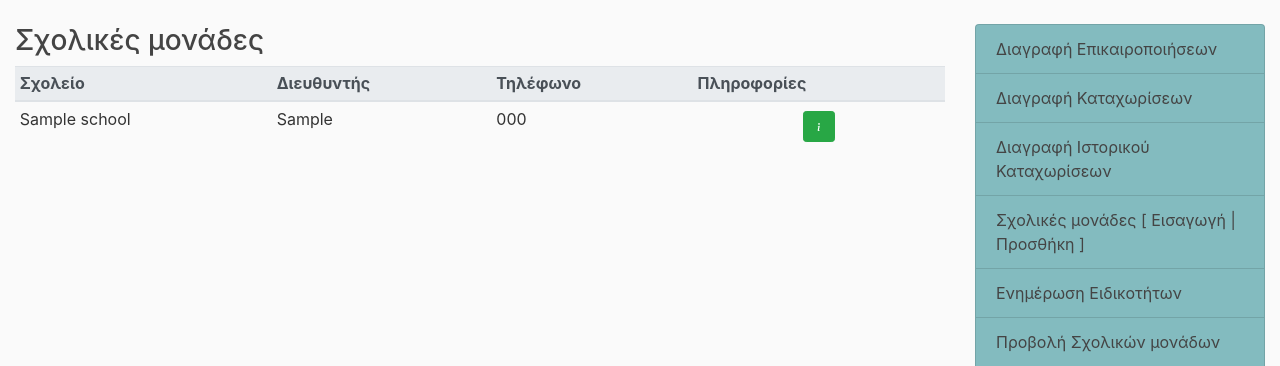
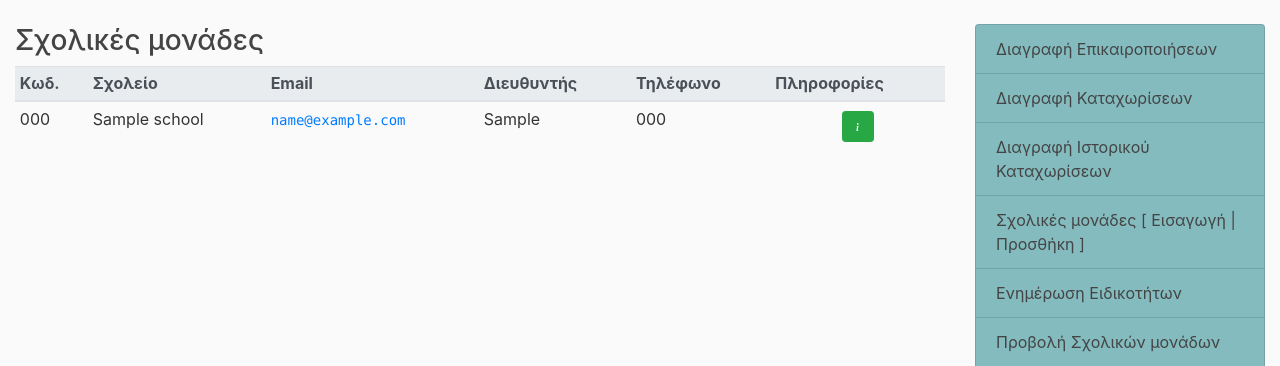
Before and after one commit to dideher/vacancies, a Django app: page /schools/ in a window 1280 px wide. Shown: the part 56-422 px from the top of the page. Run offline with Django 3.2, Linux system fonts and the light colour scheme; a user stored in the database is signed in; tables that the repository leaves empty hold one stand-in row (values such as "Sample post"); parts of the project's set-up code (start-up, migrations or seed data) failed here and were passed over; some libraries are stand-ins or nearby versions.

Commit message:
updated school html templates to contain additional attributes

```diff
--- a/app/schools/templates/schools/school_detail.html
+++ b/app/schools/templates/schools/school_detail.html
@@ -6,12 +6,16 @@
         <table class="table">
             <tbody>
             <tr>
+                <td style="width: 40%">Κωδικός Υπουργείου</td>
+                <td>{{ school.ministry_code|default:'-' }}</td>
+            </tr>
+            <tr>
                 <td style="width: 40%">Ονομασία</td>
                 <td>{{ school.name }}</td>
             </tr>
             <tr>
                 <td>Email</td>
-                <td>{{ school.email }}</td>
+                <td><a href="mailto:{{ school.email }}"><code>{{ school.email }}</code></a></td>
             </tr>
             <tr>
                 <td>Διευθυντής</td>
--- a/app/schools/templates/schools/schools.html
+++ b/app/schools/templates/schools/schools.html
@@ -5,7 +5,9 @@
     <table class="table table-hover table-sm">
         <thead class="thead-light">
             <tr>
+                <th>Κωδ.</th>
                 <th>Σχολείο</th>
+                <th>Email</th>
                 <th>Διευθυντής</th>
                 <th>Τηλέφωνο</th>
                 <th>Πληροφορίες</th>
@@ -14,8 +16,10 @@
         <tbody>
         {% for school in schools %}
             <tr>
+                <td> {{ school.ministry_code|default:'-' }} </td>
                 <td> {{ school.name }} </td>
-                <td> {{ school.principal|default:'-'|truncatechars:30 }} </td>
+                <td> <a href="mailto:{{ school.email }}"><code>{{ school.email }}</code></a></td>
+                <td> {{ school.principal|default:'-'|truncatechars:25 }} </td>
                 <td> {{ school.phone|default:'-'|truncatechars:13 }} </td>
                 <td style="text-align: center">
                     <a href="{% url 'schools:school_detail' school.id %}">
```
